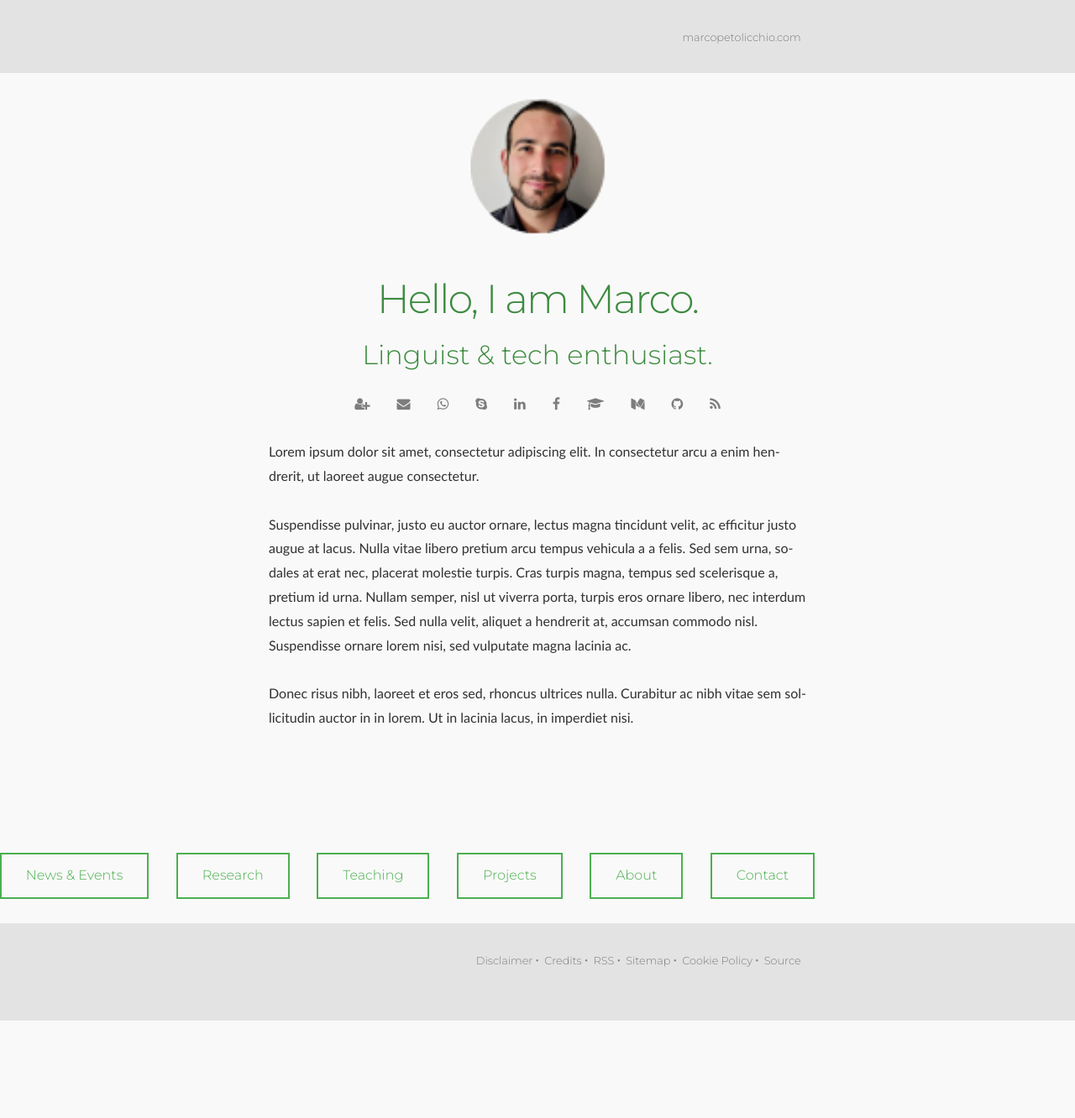
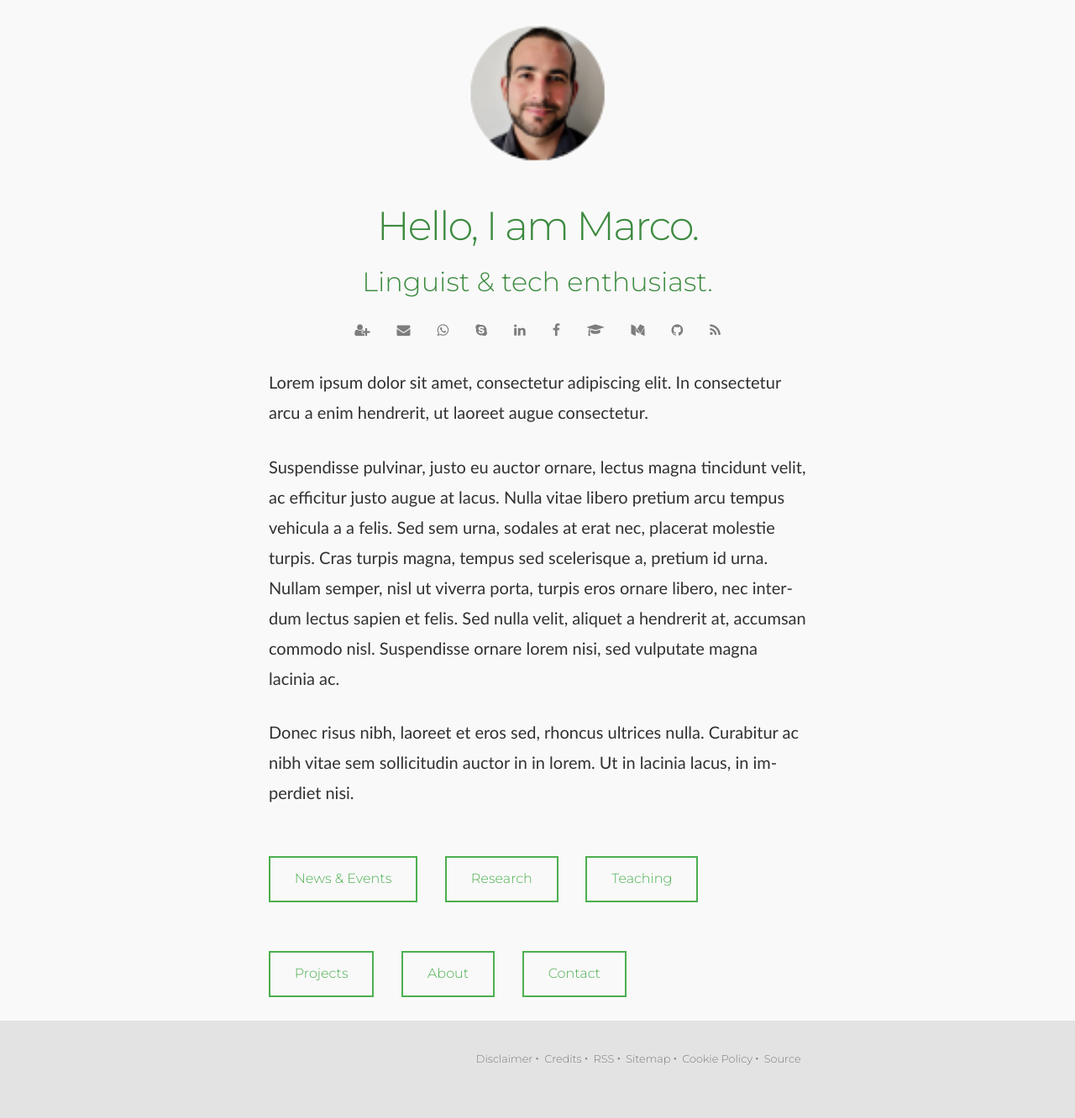
Before and after one commit to p-marco/p-marco.github.io, a Jekyll site: the page built from index.md, in a window 1280 px wide. Shown: the whole page at 84% size. Built offline with Jekyll 4.4.1, drawn with Linux system fonts in a browser that asks for light colours; comment, search, counter and statistics services are not loaded; before the commit the page ends 1216 px from its top, so only the background shows below that.

Commit message:
frontMatter

```diff
--- a/_layouts/frontMatter.html
+++ b/_layouts/frontMatter.html
@@ -3,8 +3,7 @@
 {% include head.html %}
 {% include basedir.html %}
 <body>
-	{% include header.html %}
-	<div class="wrapper wrapper-container--md-2">
+	<div class="">
 		<div class="container main-wrapper">
 
 			<main>
@@ -38,7 +37,7 @@
 	</div>
 
 
-	<aside>
+	<aside class="grid grid-section">
 		<nav class="">
 			<ul class="">
 		  	{% for item in site.data.navigation-primary %}
--- a/assets/css/styles.scss
+++ b/assets/css/styles.scss
@@ -166,7 +166,7 @@ p, li {
 	word-wrap: break-word;
 }
 
-.frontMatter{
+.frontMatter p, .fronMatter li{
 	font-size:1.25*$unit-font;
 	line-height:1.8;
 }
```
